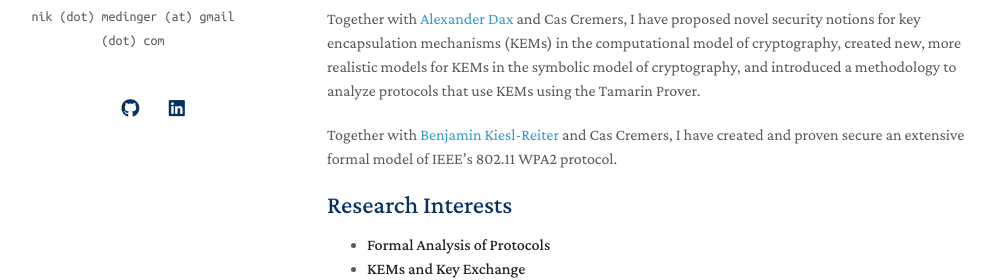
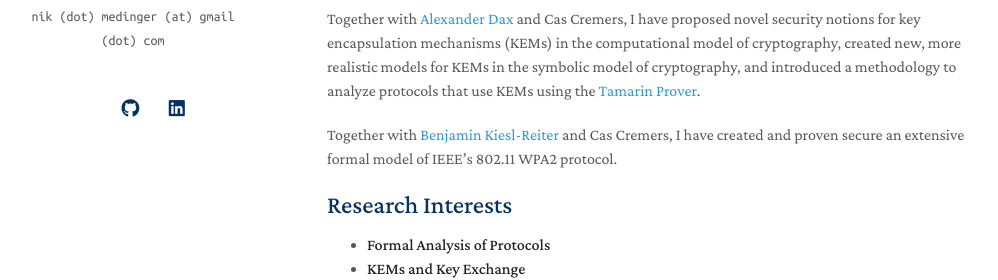
Before and after one commit to niklasmedinger/niklasmedinger.github.io, a Jekyll site: the page built from index.md, in a window 1280 px wide and 900 px high. Shown: the part 310-590 px from the top of the window, without its empty margins (143-1141 px from the left). Built offline with Jekyll 4.4.1, drawn with Linux system fonts in a browser that asks for light colours; a style sheet for code colours, icons or effects is not loaded; our own code applies the rules of GitHub Pages for plain Markdown files; part of the change alters nothing that is shown.

```diff
--- a/index.md
+++ b/index.md
@@ -18,7 +18,7 @@ Together with [Alexander Dax](https://www.alexanderdax.org/) and Cas Cremers, I
 novel security notions for key encapsulation mechanisms (KEMs)
 in the computational model of cryptography, created new, more realistic models
 for KEMs in the symbolic model of cryptography, and introduced a methodology to
-analyze protocols that use KEMs using the Tamarin Prover.
+analyze protocols that use KEMs using the [Tamarin Prover](https://tamarin-prover.com/).
 
 Together with [Benjamin Kiesl-Reiter](https://benjaminkiesl.github.io/) and Cas Cremers, I have
 created and proven secure an extensive formal model of IEEE's 802.11 WPA2 protocol.
```
